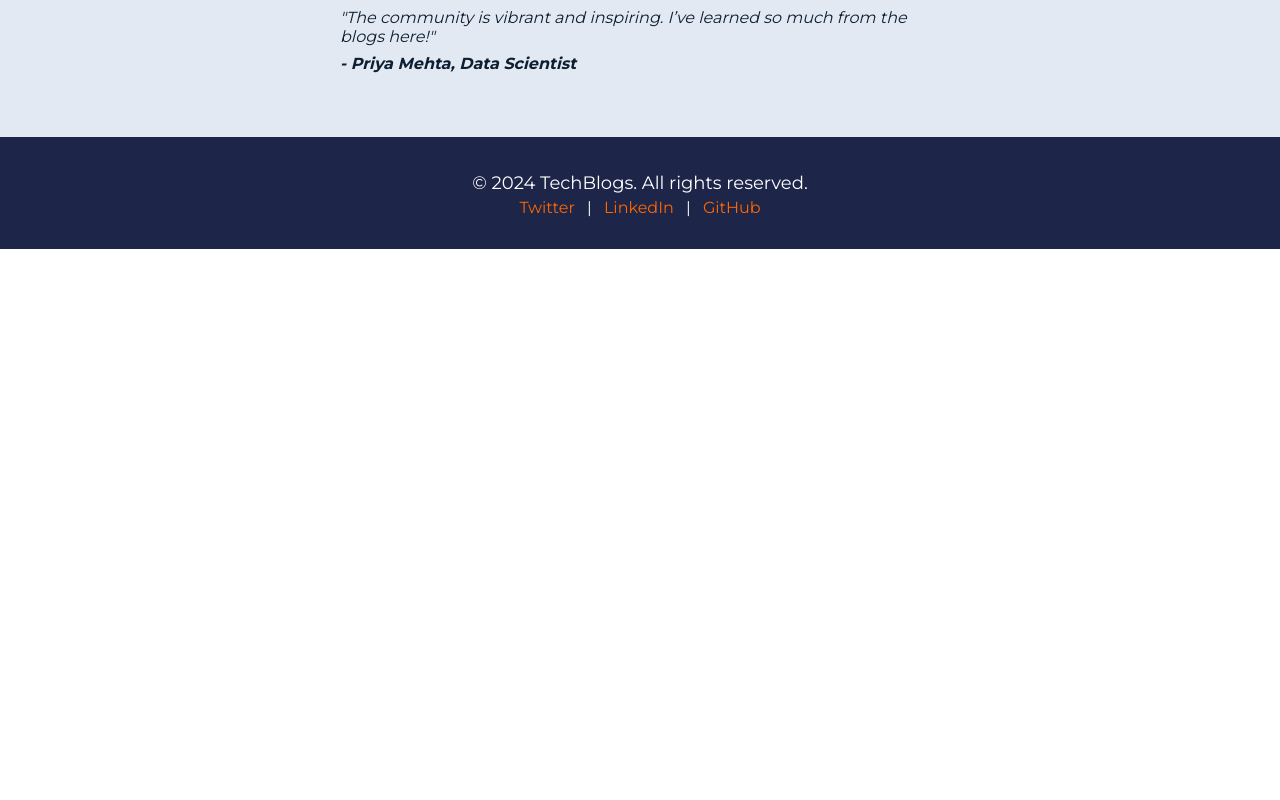
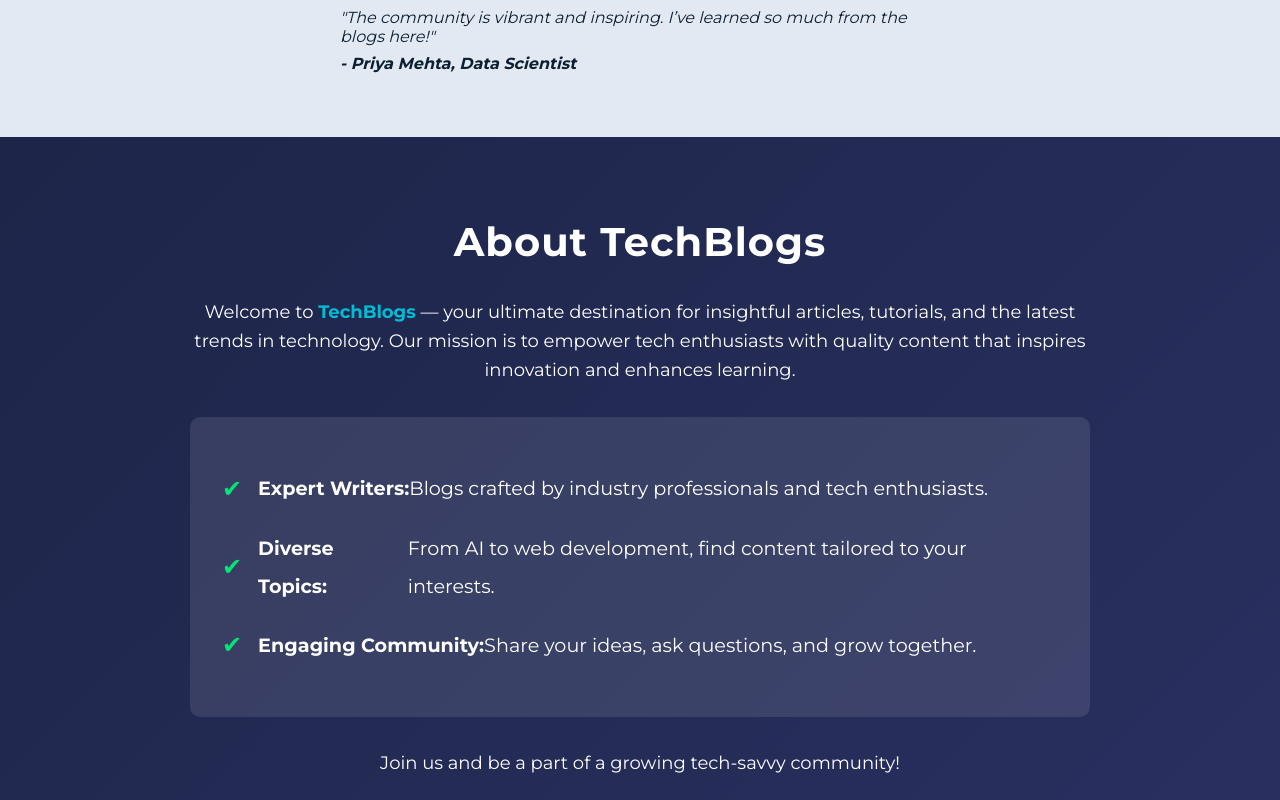
Before and after one commit to Samayeeta/tech-blog, a React (Vite) app in the folder tech-blog/: page / in a window 1280 px wide. Shown: the part 1140-1940 px from the top of the page. Before the commit the page ends 1389 px from the top, so only its background shows below. Built offline with nearby package versions, Linux system fonts and the light colour scheme.

Commit message:
Added the about techblog section

```diff
--- a/tech-blog/src/index.css
+++ b/tech-blog/src/index.css
@@ -253,3 +253,61 @@
   animation: slideUp 1.5s ease-out;
   color: #ddd;
 }
+
+.about-techblogs {
+  padding: 5rem 2rem; /* Increased padding for a spacious layout */
+  background: linear-gradient(135deg, #1d2549, #2a3060); /* Subtle gradient for a modern look */
+  color: white;
+  text-align: center;
+}
+
+.section-title1 {
+  font-size: 2.5rem; /* Larger font for better emphasis */
+  margin-bottom: 2rem; /* More spacing below the title */
+  font-weight: bold;
+  letter-spacing: 1px;
+  color: white;
+}
+
+.about-content {
+  max-width: 900px; /* Slightly wider for better readability */
+  margin: 0 auto;
+  font-size: 1.3rem;
+  line-height: 2; /* Enhanced line spacing */
+}
+
+.about-highlights {
+  list-style: none;
+  padding: 0;
+  margin: 2rem 0; /* Increased spacing around the list */
+  text-align: left;
+}
+
+.about-highlights li {
+  margin: 1rem 0; /* More spacing between list items */
+  display: flex;
+  align-items: center;
+  font-size: 1.2rem; /* Slightly larger text for better visibility */
+}
+
+.about-highlights li::before {
+  content: "✔";
+  color: #00e676; /* Vibrant green for better visibility */
+  margin-right: 1rem; /* Increased spacing from the text */
+  font-size: 1.5rem; /* Larger checkmark for emphasis */
+}
+
+.about-content p {
+  margin-bottom: 2rem; /* More spacing between paragraphs */
+  font-weight: 300; /* Light font for a sleek look */
+}
+
+.about-techblogs p strong {
+  color: #00bcd4; /* Highlight important text with a different color */
+}
+
+.about-techblogs ul {
+  background: rgba(255, 255, 255, 0.1); /* Subtle translucent background for highlights */
+  padding: 2rem;
+  border-radius: 10px; /* Rounded corners for a polished look */
+}
--- a/tech-blog/src/pages/Home.jsx
+++ b/tech-blog/src/pages/Home.jsx
@@ -52,6 +52,24 @@
         </div>
       </section>
 
+
+      <section className="about-techblogs">
+  <h2 className="section-title1">About TechBlogs</h2>
+  <div className="about-content">
+    <p>
+      Welcome to <strong>TechBlogs</strong> — your ultimate destination for insightful articles, tutorials, and the latest trends in technology.
+      Our mission is to empower tech enthusiasts with quality content that inspires innovation and enhances learning.
+    </p>
+    <ul className="about-highlights">
+      <li><strong>Expert Writers:</strong> Blogs crafted by industry professionals and tech enthusiasts.</li>
+      <li><strong>Diverse Topics:</strong> From AI to web development, find content tailored to your interests.</li>
+      <li><strong>Engaging Community:</strong> Share your ideas, ask questions, and grow together.</li>
+    </ul>
+    <p>Join us and be a part of a growing tech-savvy community!</p>
+  </div>
+</section>
+
+
       {/* Footer */}
       <footer className="footer">
         <p>&copy; 2024 TechBlogs. All rights reserved.</p>
```
